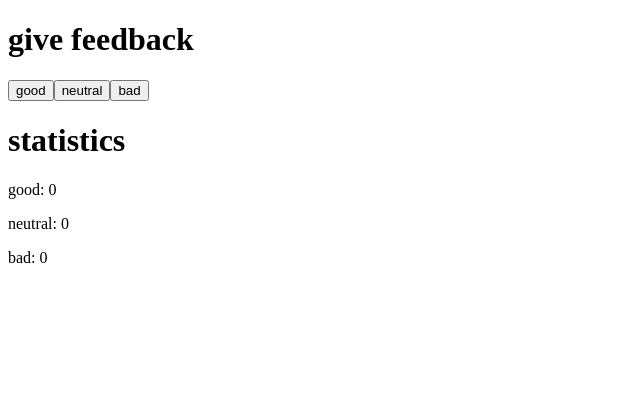
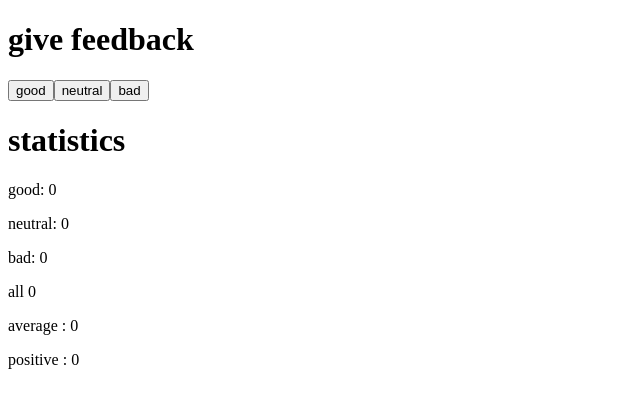
Before and after one commit to CarlitosNea/FullStackOpen, a React (Vite) app in the folder part1/unicafe/: page / in a window 1280 px wide. Shown: the top 408 px of the page, without its empty margins (0-640 px from the left). Built offline with nearby package versions, Linux system fonts and the light colour scheme.

Commit message:
unicafe step 2

```diff
--- a/part1/unicafe/src/App.jsx
+++ b/part1/unicafe/src/App.jsx
@@ -26,20 +26,27 @@ const App = () => {
   const [good, setGood] = useState(0)
   const [neutral, setNeutral] = useState(0)
   const [bad, setBad] = useState(0)
+  const [total, setTotal] = useState(0)
+  const average = total > 0 ? (good - bad) / total : 0;
+  const positivePercent = total > 0 ? (good * 100) / total : 0;
+
 
   const handleGoodClick = () => {
     const updatedGood = good + 1
     setGood(updatedGood)
+    setTotal(updatedGood + neutral + bad)
     console.log("good button stats ",good+1)
   }
   const handleNeutralClick = () => {
     const updatedNeutral = neutral + 1
     setNeutral(updatedNeutral)
+    setTotal(updatedNeutral + good + bad)
     console.log("neutral button stats ",neutral+1)
   }
   const handleBadClick = () => {
     const updatedBad = bad + 1
     setBad(updatedBad)
+    setTotal(updatedBad + good + neutral)
     console.log("bad button stats ",bad+1)
   }
 
@@ -54,6 +61,11 @@ const App = () => {
       <Display flag="good" value={good}/>
       <Display flag="neutral" value={neutral}/>
       <Display flag="bad" value={bad}/>
+
+      <p>all {total}</p>
+      <Display flag="average " value={average} />
+      <Display flag="positive " value={positivePercent} />
+
     </div>
   )
 }
```
